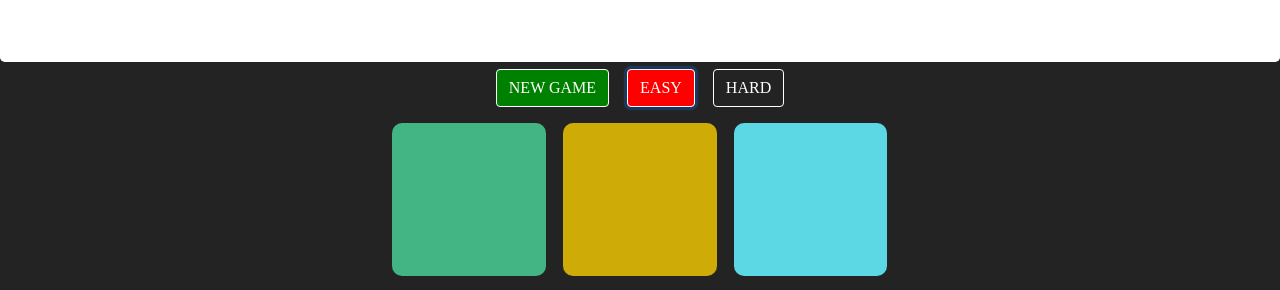
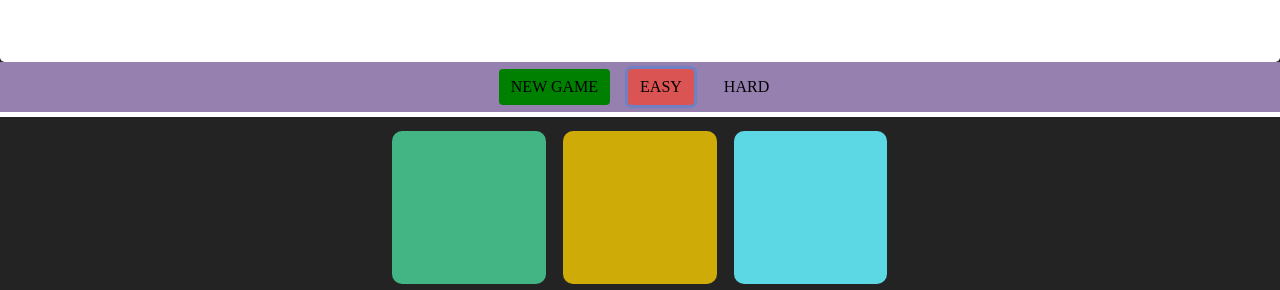
Before and after one commit to harshad2112/Color-guessing-game, a plain HTML site: page index.html in a window 1280 px wide. Both pictures are taken after a click on the button "EASY". Shown: the part 207-497 px from the top of the page. Drawn offline with nearby package versions, Linux system fonts and the light colour scheme.

Commit message:
some style changed

```diff
--- a/colorGame.css
+++ b/colorGame.css
@@ -7,7 +7,7 @@ body{
 	font-family: "Montserrat" , "Avenir";
 }
 .contain{
-	margin: 0 30%;
+	margin: 5px 30%;
 	max-width: 600px
 
 }
@@ -27,19 +27,23 @@ body{
 }
 .stripe{
 	text-align: center;
+	background-color: rgb(150, 128, 175);
+	margin: 0.5px black
+
 }
 .selected{
-	background-color: rgb(255,0,0);
+	background-color: rgb(218, 84, 84);
 }
 .btn{
 	margin: 7px;
-	color: white;
-	border: 1px white solid;
+	color:black;
+	border: 1px white;
 	transition: all 0.5s;
 }
 #newColor{
 	background-color: green;
 }
+
 .jumbotron{
 	margin:0;
 	padding: 25px 25px;
@@ -50,5 +54,13 @@ body{
 	font-size: 200%;
 }
 .btn:hover{
-	background-color: red;
+	background-color: yellow;
 }
+.margin{
+	width:100%;
+	height: 5px;
+	background-color: white;
+}
+.score{
+	text-align: center;
+}
--- a/colorGame.js
+++ b/colorGame.js
@@ -19,7 +19,7 @@ easy.addEventListener("click", function() {
 		colors=randColor(hardness);
 	for(var i=0;i<3;i++)
 		squares[i].style.backgroundColor=colors[i];
-	for(var i=3;i<6;i++)
+	for(var i=3;i<6;i++) //changes required
 		squares[i].style.backgroundColor="#232323";
 	easy.classList.add("selected");
 	hard.classList.remove("selected");
--- a/index.html
+++ b/index.html
@@ -19,6 +19,8 @@
 <button id="Easy" class="btn ">EASY</button>
 <button id="Hard" class="btn selected">HARD</button>
 </div>
+<div class="margin"></div>
+
 <div class="contain">
 	<div class="square"></div>
 	<div class="square"></div>
```
